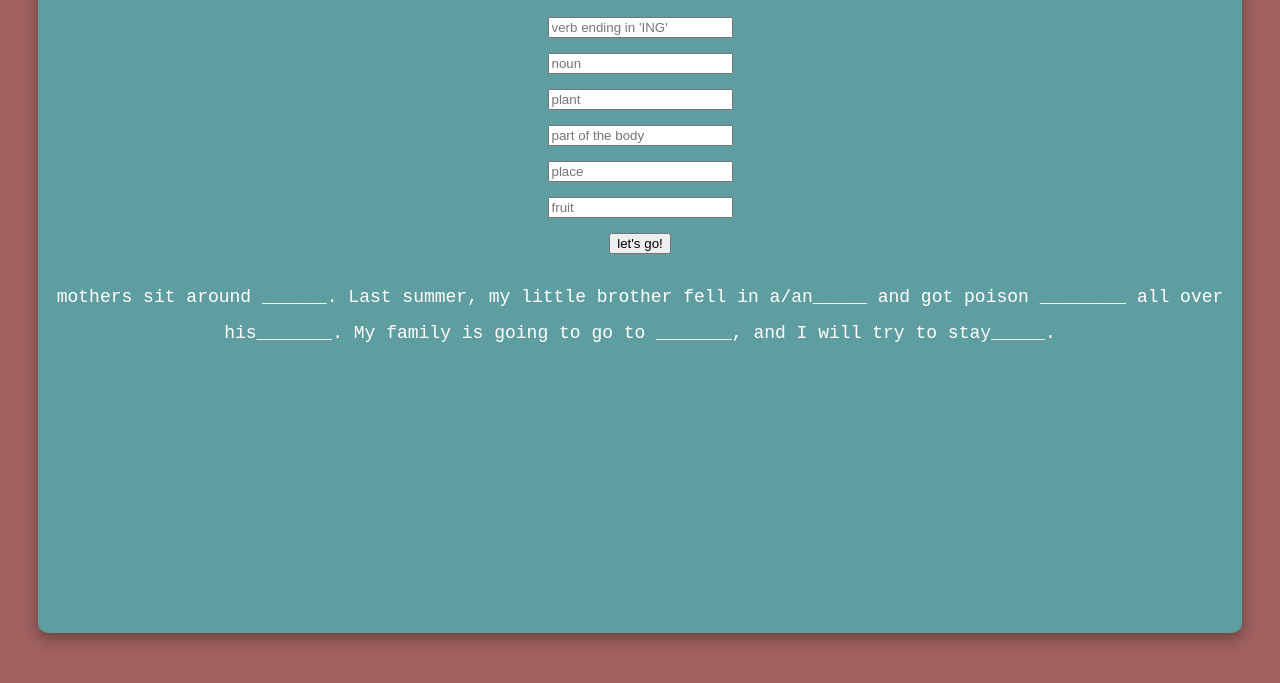
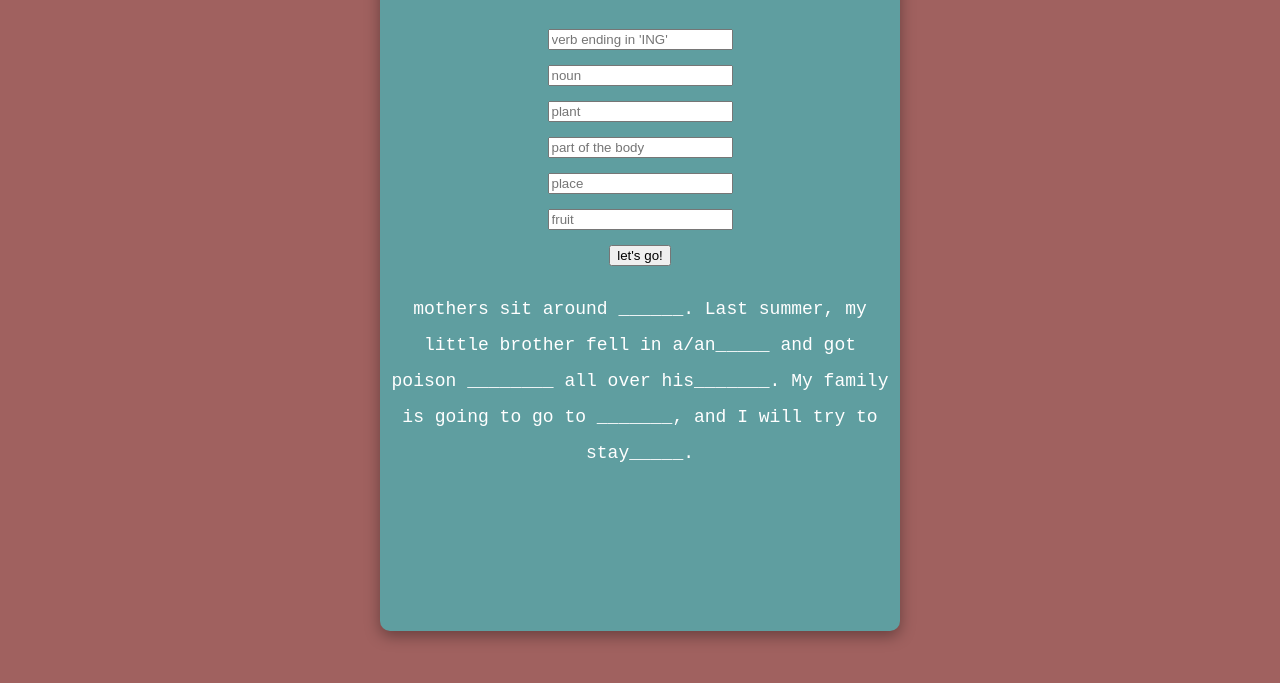
Before and after one commit to kwameasannte42/madlibs, a plain HTML site: page index.html in a window 1280 px wide. Shown: the part 117-800 px from the top of the page. Drawn offline with Linux system fonts and the light colour scheme.

Commit message:
wrap text in container

```diff
--- a/style.css
+++ b/style.css
@@ -9,9 +9,12 @@ body {
   background-color:cadetblue;
   border-radius: 10px;
   height: 90vh;
-  margin: 30px;
+  margin: auto;
   color: white;
   font-family: monospace;
   font-size: 18px;
   box-shadow: rgba(0, 0, 0, 0.35) 0px 5px 15px;
+  max-width: 500px;
+  word-wrap: break-word;
+  padding: 10px;
 }
```
